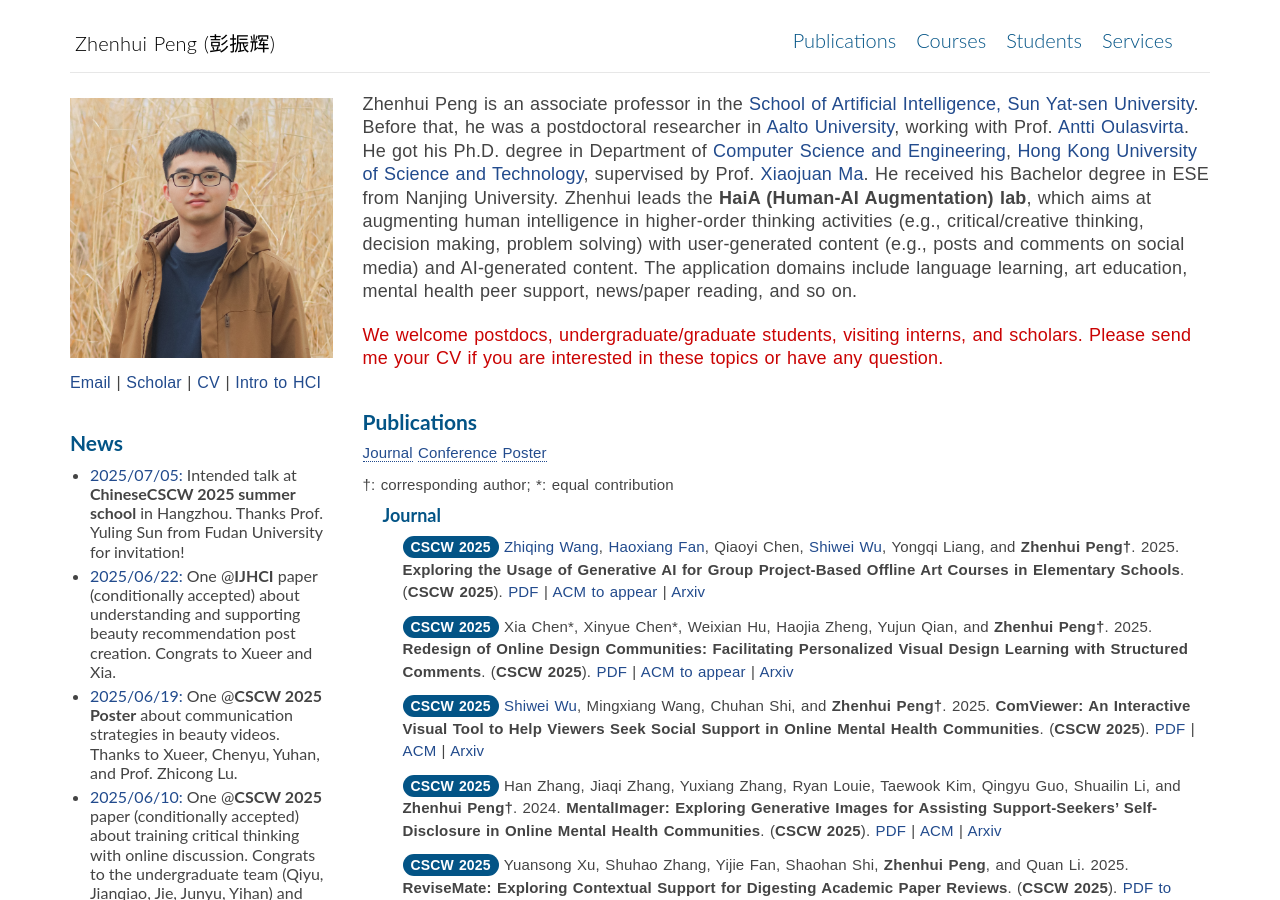
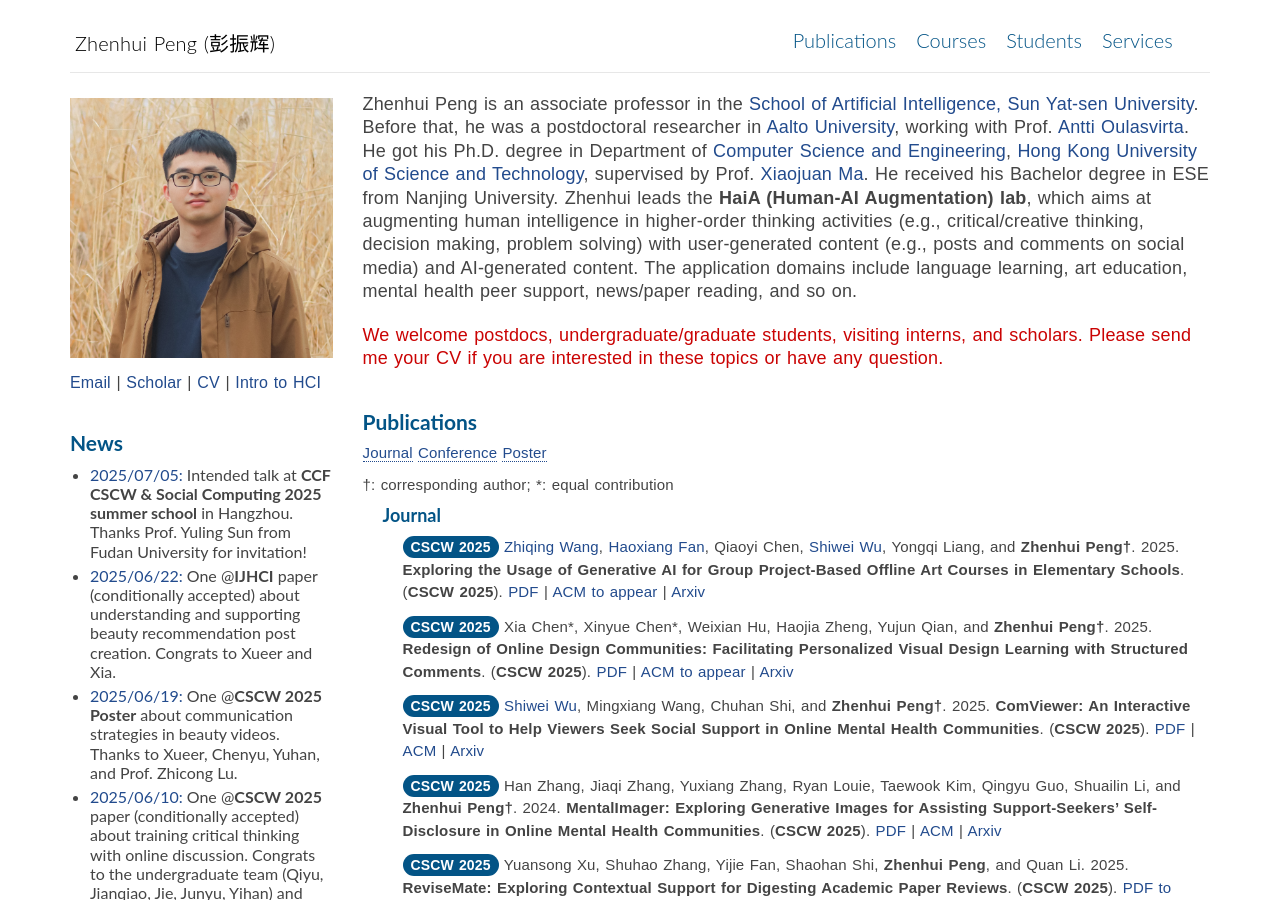
Before and after one commit to PenguinZhou/PenguinZhou.github.io, a Jekyll site: the page index.html, which Jekyll copies as it is, in a window 1280 px wide and 900 px high. Built offline with Jekyll 4.4.1, drawn with Linux system fonts in a browser that asks for light colours.

Commit message:
Update index.html

```diff
--- a/index.html
+++ b/index.html
@@ -99,7 +99,7 @@
 
                     <ul>
                         <li>
-                            <a>2025/07/05:</a> Intended talk at <strong>ChineseCSCW 2025 summer school</strong> in Hangzhou. Thanks Prof. Yuling Sun from Fudan University for invitation!
+                            <a>2025/07/05:</a> Intended talk at <strong>CCF CSCW & Social Computing 2025 summer school</strong> in Hangzhou. Thanks Prof. Yuling Sun from Fudan University for invitation!
                         </li>
                         <li>
                             <a>2025/06/22:</a> One @<strong>IJHCI</strong> paper (conditionally accepted) about understanding and supporting beauty recommendation post creation. Congrats to Xueer and Xia.
```
